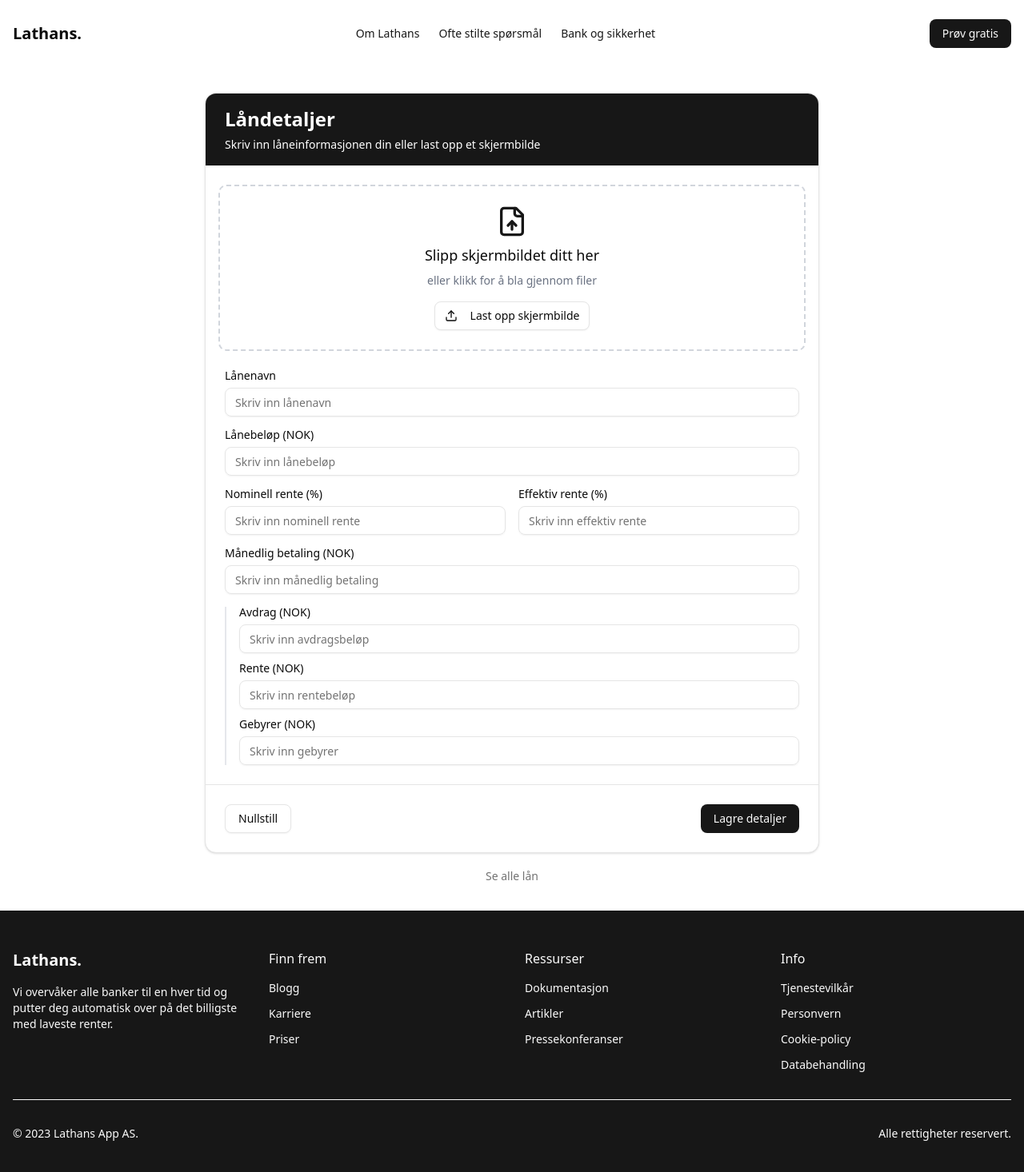
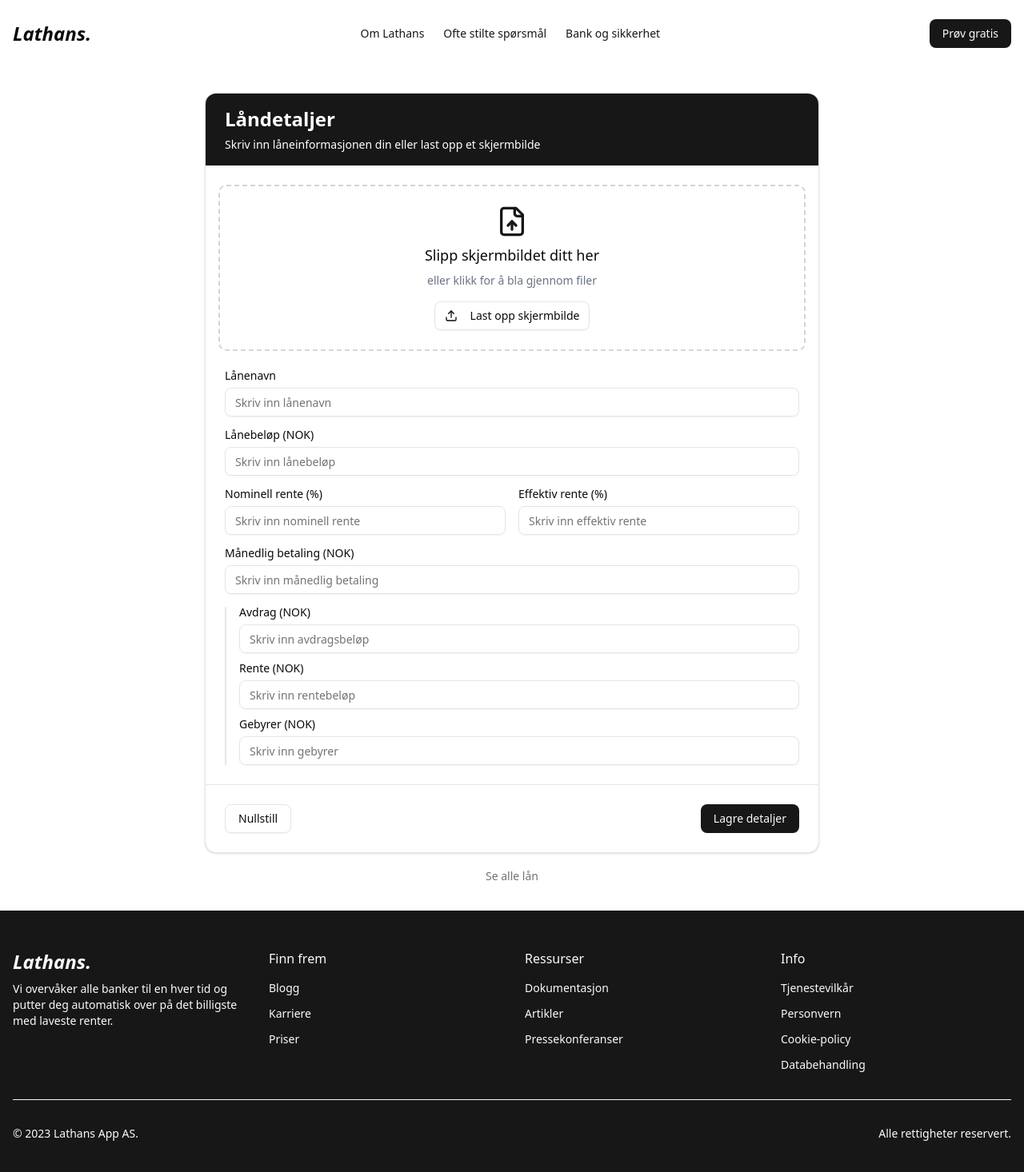
Before and after one commit to kristofferaas/lathans, a Next.js app: page / in a window 1280 px wide. Shown: the top 1466 px of the page at 80% size. Built offline with nearby package versions, Linux system fonts and the light colour scheme.

Commit message:
Added correct logo

```diff
--- a/src/components/app-layout/footer.tsx
+++ b/src/components/app-layout/footer.tsx
@@ -1,12 +1,13 @@
 import Link from "next/link";
+import { LathansLogo } from "./lathans-logo";
 
 export function Footer() {
   return (
     <footer className="bg-primary text-primary-foreground py-12">
       <div className="container mx-auto px-4">
         <div className="grid grid-cols-1 md:grid-cols-4 gap-8">
-          <div className="col-span-1">
-            <h2 className="text-xl font-bold mb-4">Lathans.</h2>
+          <div className="col-span-1 flex flex-col items-start gap-2">
+            <LathansLogo href="/" />
             <p className="text-sm text-primary-foreground mb-4">
               Vi overvåker alle banker til en hver tid og putter deg automatisk
               over på det billigste med laveste renter.
--- a/src/components/app-layout/header.tsx
+++ b/src/components/app-layout/header.tsx
@@ -1,14 +1,13 @@
 import Link from "next/link";
 import { Button } from "../ui/button";
 import { MenuIcon } from "lucide-react";
+import { LathansLogo } from "./lathans-logo";
 
 export function Header() {
   return (
     <header className="container mx-auto px-4 py-6">
       <div className="flex justify-between items-center">
-        <Link href="/" className="font-bold text-xl">
-          Lathans.
-        </Link>
+        <LathansLogo href="/" />
         <div className="hidden md:flex items-center">
           <nav className="flex space-x-6">
             <Link href="#" className="text-sm text-secondary-foreground">
--- /dev/null
+++ b/src/components/app-layout/lathans-logo.tsx
@@ -0,0 +1,13 @@
+import Link from "next/link";
+import { cn } from "@/lib/utils";
+
+export const LathansLogo: typeof Link = ((props) => {
+  return (
+    <Link
+      {...props}
+      className={cn("font-extrabold text-2xl italic", props.className)}
+    >
+      Lathans.
+    </Link>
+  );
+}) as typeof Link;
```
